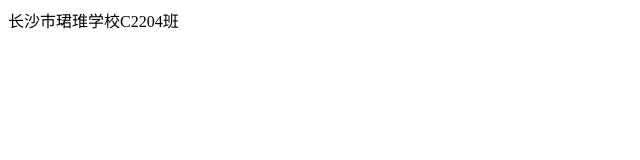
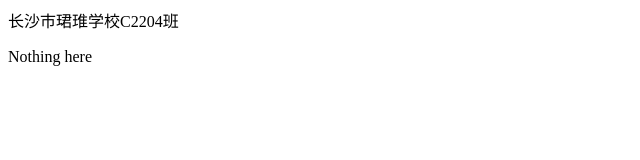
Before and after one commit to cjjwc2204/cjjwc2204.github.io, a plain HTML site: page index.html in a window 1280 px wide. Shown: the whole page, without its empty margins (0-640 px from the left). Drawn offline with Linux system fonts and the light colour scheme.

Commit message:
Update index.html

```diff
--- a/index.html
+++ b/index.html
@@ -3,4 +3,7 @@
   <head>
     <tile>长沙市珺琟学校C2204班</tile>
   </head>
+  <body>
+    <p>Nothing here</p>
+  </body>
 </html>
```
